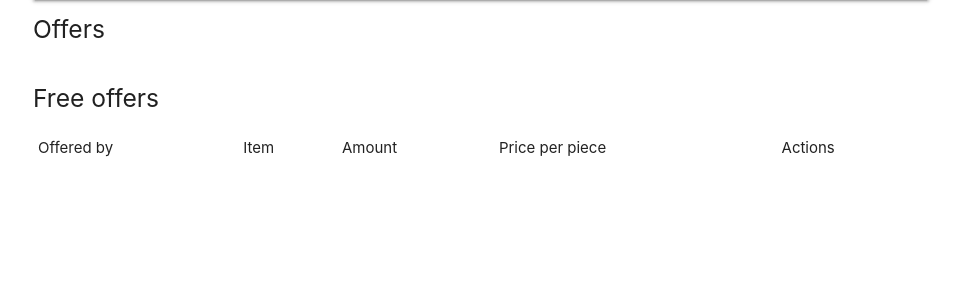
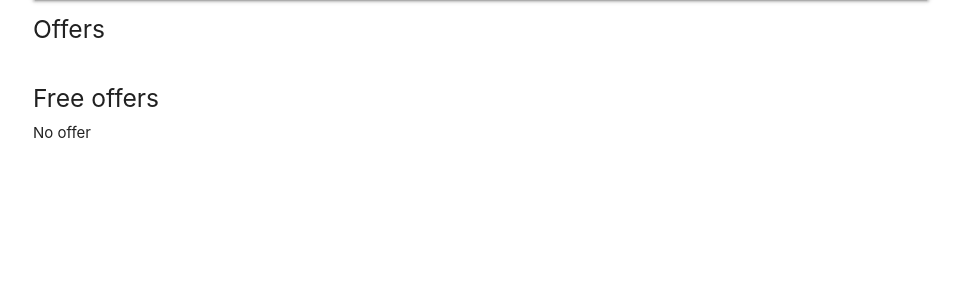
Before and after one commit to komackaj/flask-iou, a Flask app: page /offers in a window 1280 px wide. Shown: the part 64-364 px from the top of the page, without its empty margins (159-1120 px from the left). Run offline with Flask 2, Linux system fonts and the light colour scheme; tables that the repository leaves empty hold one stand-in row (values such as "Sample post"); parts of the project's set-up code (start-up, migrations or seed data) failed here and were passed over; some libraries are stand-ins or nearby versions.

Commit message:
Display 'No offer' instead of table header if no offer in section + fix offer view for anonymous user

```diff
--- a/iou/templates/offers.html
+++ b/iou/templates/offers.html
@@ -6,15 +6,21 @@
 
 <h5>Offers</h5>
 
+{% if current_user.is_authenticated %}
+
     {% if current_user.id == 1%}
         <div class="section">
         <a class="waves-effect waves-light btn green modal-trigger" href="#offerFormModal">Create</a>
         </div>
     {% endif %}
 
-{% if current_user.is_authenticated %}
+    {% set offeredToMe = offers|selectattr('target','eq',current_user)|list %}
+    {% set offeredByMe = offers|selectattr('owner', 'eq',current_user)|list %}
+
     <div class="section">
         <h5>Offered to me</h5>
+
+        {% if offeredToMe %}
             <table class="striped">
                 <thead>
                     <tr>
@@ -26,7 +32,7 @@
                 </thead>
 
                 <tbody>
-            {% for offer in offers if offer.target == current_user %}
+                    {% for offer in offeredToMe %}
                     <tr>
                         <td>{{offer.owner.email}}</td>
                         <td>{{offer.item}} ({{offer.amount}} pcs)</td>
@@ -39,10 +45,16 @@
                     {% endfor %}
                 </tbody>
             </table>
+        {% else %}
+            <span>No offer</span>
+        {% endif %}
+
     </div>
 
     <div class="section">
     <h5>Offered by me</h5>
+
+    {% if offeredByMe %}
         <table class="striped">
             <thead>
                 <tr>
@@ -54,7 +66,7 @@
                 </tr>
             </thead>
             <tbody>
-            {% for offer in offers if offer.owner == current_user %}
+                {% for offer in offeredByMe %}
                 <tr>
                     <td>{{offer.item}}</td>
                     <td>{{offer.amount}} pcs</td>
@@ -68,12 +80,20 @@
                 {% endfor %}
             </tbody>
         </table>
+    {% else %}
+        <span>No offer</span>
+    {% endif %}
+
     </div>
 
 {% endif %}
 
 <div class="section">
 <h5>Free offers</h5>
+
+{% set offeredToAnyone = offers|rejectattr('owner','eq',current_user)|selectattr('target','none')|list %}
+
+{% if offeredToAnyone %}
     <table class="striped">
         <thead>
             <tr>
@@ -85,7 +105,7 @@
             </tr>
         </thead>
         <tbody>
-        {% for offer in offers if offer.owner != current_user and not offer.target %}
+            {% for offer in offeredToAnyone %}
             <tr>
                 <td>{{offer.owner.email}}</td>
                 <td>{{offer.item}}</td>
@@ -94,12 +114,18 @@
                 </td>
                 <td>{{offer.price}} IOU</td>
                 <td>
+                    {% if current_user.is_authenticated %}
                     <a class="waves-effect waves-light btn green" href="#" onclick='accept(this, {{offer.id}}, true)'>Accept</a>
+                    {% endif %}
                 </td>
             </tr>
             {% endfor %}
         </tbody>
     </table>
+{% else %}
+    <span>No offer</span>
+{% endif %}
+
 </div>
 
 <script>
```
Lines whose indentation alone changed are shown as unchanged.
